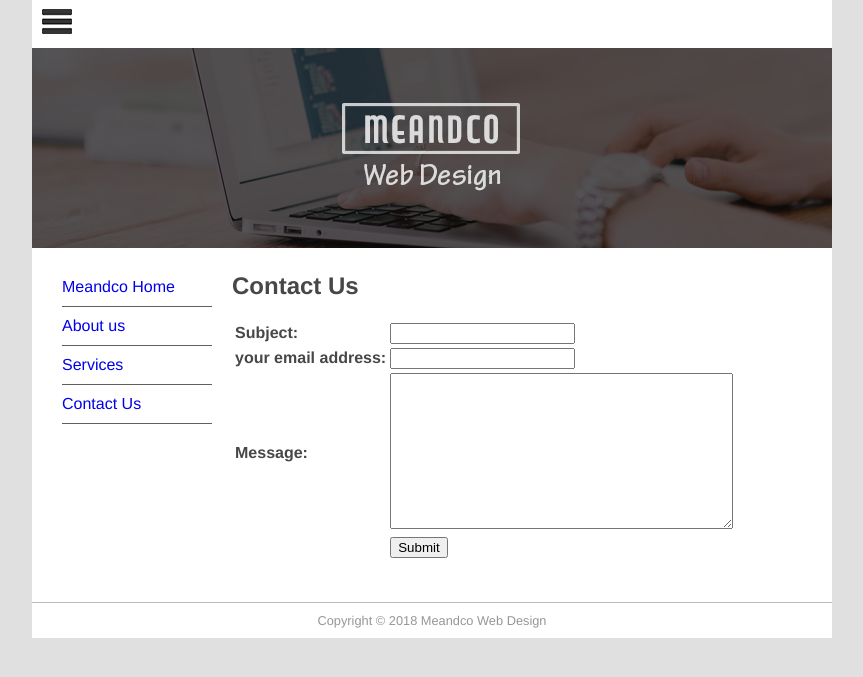
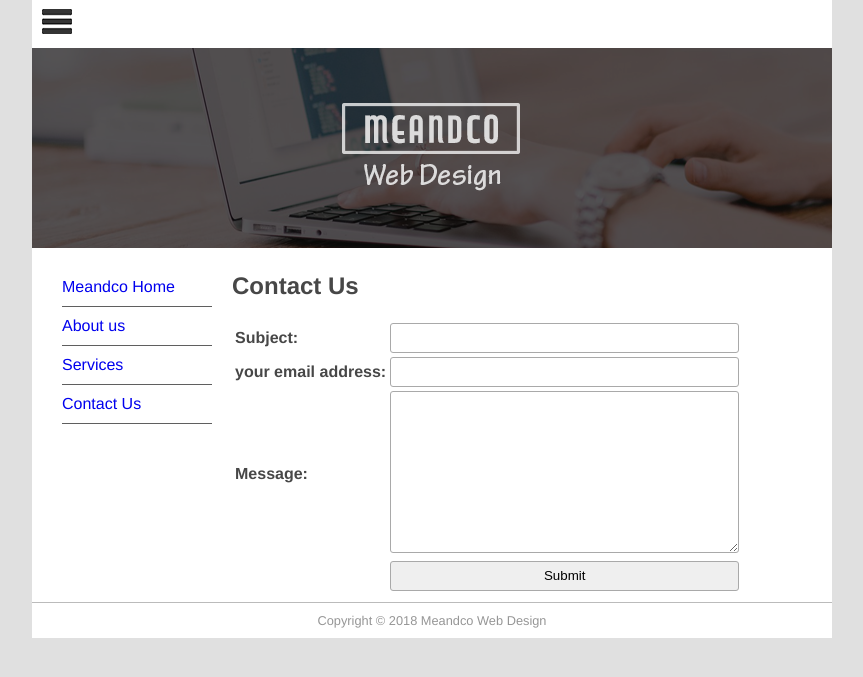
Before and after one commit to nycowboy04/mfdw_project, a Django app: template mfdw_site/templates/pages/contact.html in a window 1280 px wide. Shown: the part 27-704 px from the top of the page, without its empty margins (208-1071 px from the left). Run offline with Django 3.2, Linux system fonts and the light colour scheme; the template is opened without the code that fills it: values that come from a table or form of the project are taken from there, others are empty; data comes from the database, SQL or seed files in the repository.

Commit message:
fixed all the css and made some indentation adjustments to the contact form view so that it would return an appropriate object.

```diff
--- a/mfdw_site/static/main.css
+++ b/mfdw_site/static/main.css
@@ -83,3 +83,28 @@ ul.errorlist{
   text-align: center;
   border-radius: 3px;
 }
+
+input, textarea{
+  width: 100%;
+  padding: 5px!important;
+  -webkit-box-sizing: border-box;
+  -moz-box-sizing: border-box;
+  box-sizing: border-box;
+  border-radius: 3px;
+  border-style: solid;
+  border-width: 1px;
+  border-color: rgb(169, 169, 169);
+}
+
+input{
+  height: 30px;
+}
+
+.success{
+  background-color: rgba(0, 128, 0, 0.15);
+  padding: 10px;
+  text-align: center;
+  color: green;
+  border: 1px solid green;
+  border-radius: 3px;
+}
```
Also changed, not shown: pages/views.py (+7 -7 lines).
